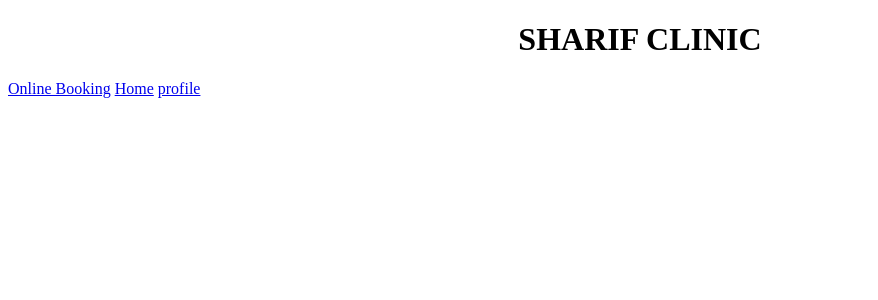
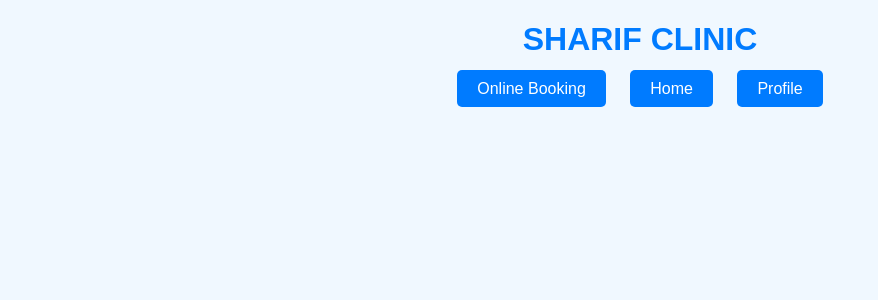
Before and after one commit to zahrahafezi/AP-second-phase, a Django app: template myproject/templates/patient.html in a window 1280 px wide. Shown: the top 300 px of the page, without its empty margins (0-878 px from the left). Run offline with Django 5.2, Linux system fonts and the light colour scheme; the template is opened without the code that fills it, so the values that code supplies are empty.

Commit message:
almost complete

```diff
--- a/myproject/templates/patient.html
+++ b/myproject/templates/patient.html
@@ -6,20 +6,50 @@
 <!--</head>-->
 <!--<body>-->
 <!--    <h1 style="text-align: center;">SHARIF CLINIC</h1>-->
+<!--    <a type="button" class="btn btn-primary shadow  mt-5" href="{% url 'user_booking' %}">Online Booking</a>-->
+<!--    <a type="button" class="btn btn-primary shadow  mt-5" href="{% url 'home' %}">Home</a>-->
+<!--    <a type="button" class="btn btn-primary shadow  mt-5" href="{% url 'profile_patient' %}">profile</a>-->
 <!--</body>-->
 <!--</html>-->
-
 
 <!DOCTYPE html>
 <html lang="fa">
 <head>
     <meta charset="UTF-8">
+    <meta name="viewport" content="width=device-width, initial-scale=1.0">
     <title>SHARIF CLINIC</title>
+    <style>
+        body {
+            font-family: Arial, sans-serif;
+            background-color: #f0f8ff; /* Light blue background color */
+            text-align: center;
+            margin: 0; /* Remove default body margin */
+            padding: 0; /* Remove default body padding */
+        }
+        h1 {
+            color: #007bff;
+        }
+        .btn {
+            margin: 10px;
+            padding: 10px 20px;
+            font-size: 16px;
+            text-decoration: none;
+            border: none;
+            border-radius: 5px;
+            background-color: #007bff;
+            color: #ffffff;
+            cursor: pointer;
+            transition: background-color 0.3s;
+        }
+        .btn:hover {
+            background-color: #0056b3;
+        }
+    </style>
 </head>
 <body>
-    <h1 style="text-align: center;">SHARIF CLINIC</h1>
-    <a type="button" class="btn btn-primary shadow  mt-5" href="{% url 'user_booking' %}">Online Booking</a>
-    <a type="button" class="btn btn-primary shadow  mt-5" href="{% url 'home' %}">Home</a>
-    <a type="button" class="btn btn-primary shadow  mt-5" href="{% url 'profile_patient' %}">profile</a>
+    <h1>SHARIF CLINIC</h1>
+    <a class="btn" href="{% url 'user_booking' %}">Online Booking</a>
+    <a class="btn" href="{% url 'home' %}">Home</a>
+    <a class="btn" href="{% url 'profile_patient' %}">Profile</a>
 </body>
 </html>
```
Also changed, not shown: myproject/BookAppointment/forms.py (+19 -0 lines), myproject/BookAppointment/models.py (+12 -0 lines), myproject/BookAppointment/views.py (+14 -0 lines), myproject/templates/clinic_info.html (added, +36 -0 lines), myproject/templates/secretary.html (+32 -4 lines).
